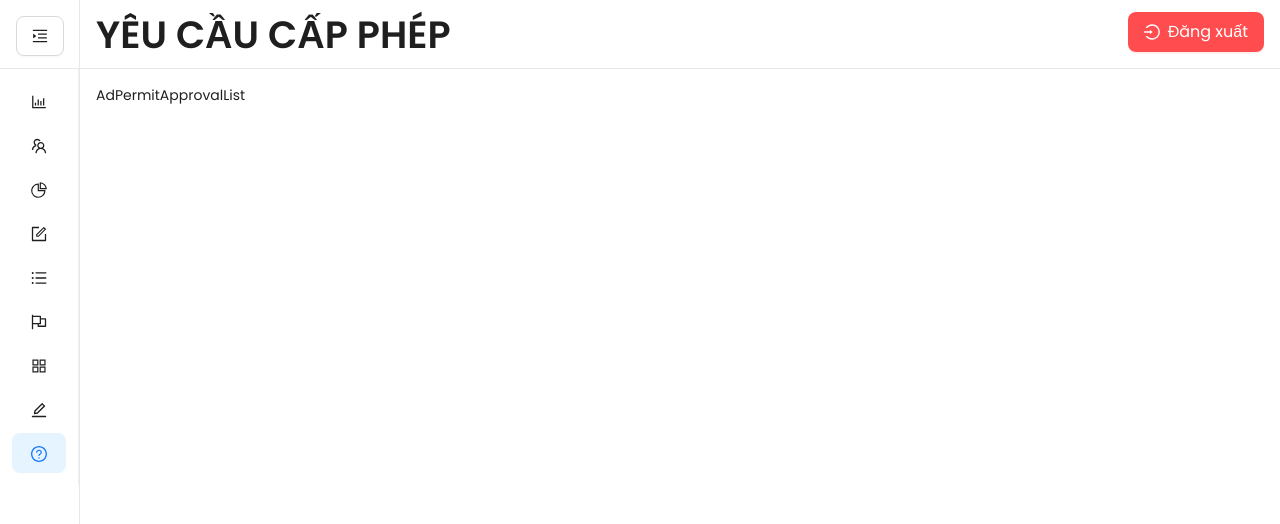
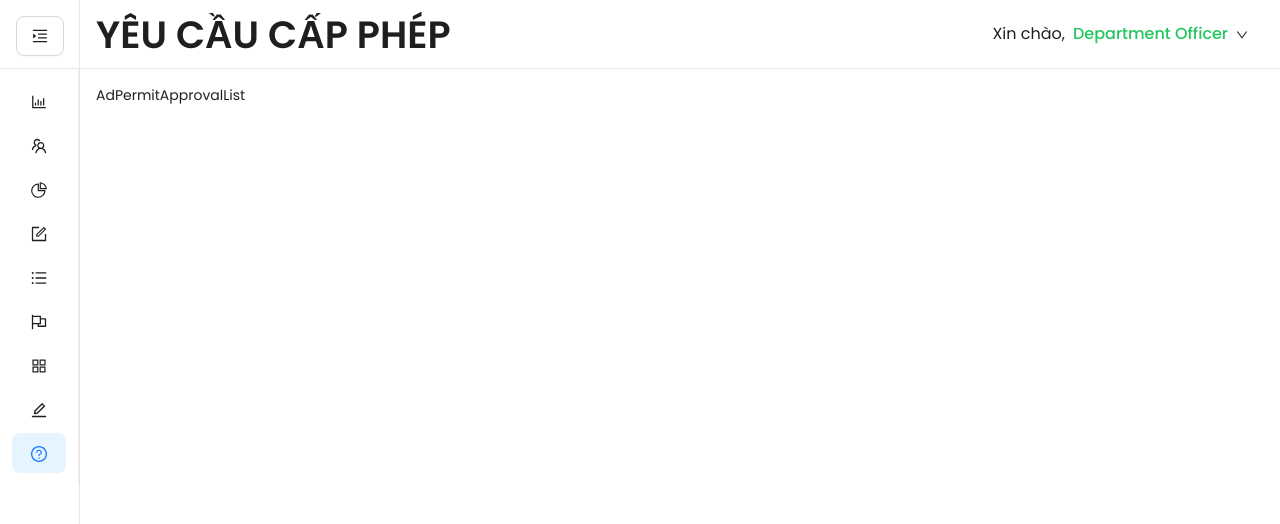
Before and after one commit to nguyenduchoa0130/ads-management-frontend, a React (Create React App) app: page /can-bo-so-vh-tt/yc-cap-phep in a window 1280 px wide. Shown: the top 524 px of the page. Built offline with nearby package versions, Linux system fonts and the light colour scheme.

Commit message:
clean code

```diff
--- a/src/libs/layouts/AdminLayout.tsx
+++ b/src/libs/layouts/AdminLayout.tsx
@@ -1,6 +1,7 @@
 import {
   AppstoreOutlined,
   BarChartOutlined,
+  DownOutlined,
   EditOutlined,
   FlagOutlined,
   FormOutlined,
@@ -15,7 +16,7 @@ import {
 import { AdminRole } from '@enums/admin-role';
 import { LayoutMenuItem } from '@interfaces/layout-menu-item';
 import titleMap from '@utils/title-map.util';
-import { Button, Layout, Menu, Tooltip, Typography } from 'antd';
+import { Button, Dropdown, Layout, Menu, Tooltip, Typography } from 'antd';
 import { FC, useEffect, useMemo, useState } from 'react';
 import { NavLink, Outlet, useLocation, useNavigate } from 'react-router-dom';
 
@@ -104,6 +105,21 @@ const AdminLayout: FC<AdminLayoutProps> = ({ adminRole }) => {
     }
   }, []);
 
+  const dropdownMenuItems = useMemo(() => {
+    return [
+      {
+        key: '1',
+        label: (
+          <Tooltip title='Đăng xuất' arrow={true}>
+            <Button type='primary' danger size='large' onClick={handleLogout} className='w-full'>
+              <LoginOutlined /> Đăng xuất
+            </Button>
+          </Tooltip>
+        ),
+      },
+    ];
+  }, []);
+
   useEffect(() => {
     const segment = location.pathname.split('/').pop();
     setCurrentPage(segment);
@@ -152,11 +168,23 @@ const AdminLayout: FC<AdminLayoutProps> = ({ adminRole }) => {
                 <Typography.Title className='!m-0 uppercase'>
                   {titleMap.get(currentPage)}
                 </Typography.Title>
-                <Tooltip title='Đăng xuất' arrow={true}>
-                  <Button type='primary' danger size='large' onClick={handleLogout}>
-                    <LoginOutlined /> Đăng xuất
-                  </Button>
-                </Tooltip>
+                <div className='flex items-center justify-center'>
+                  <Dropdown
+                    arrow
+                    menu={{
+                      items: dropdownMenuItems,
+                    }}
+                    placement='bottom'>
+                    <Button
+                      type='text'
+                      size='large'
+                      icon={<DownOutlined />}
+                      className='flex  flex-row-reverse items-center justify-center gap-2'>
+                      <span className='font-medium text-green-500'>Department Officer</span>
+                      <span>Xin chào,</span>
+                    </Button>
+                  </Dropdown>
+                </div>
               </div>
               <div className='p-4'>
                 <Outlet />
```
Also changed, not shown: 1 other file (tests, documents, lock files or other folders).
